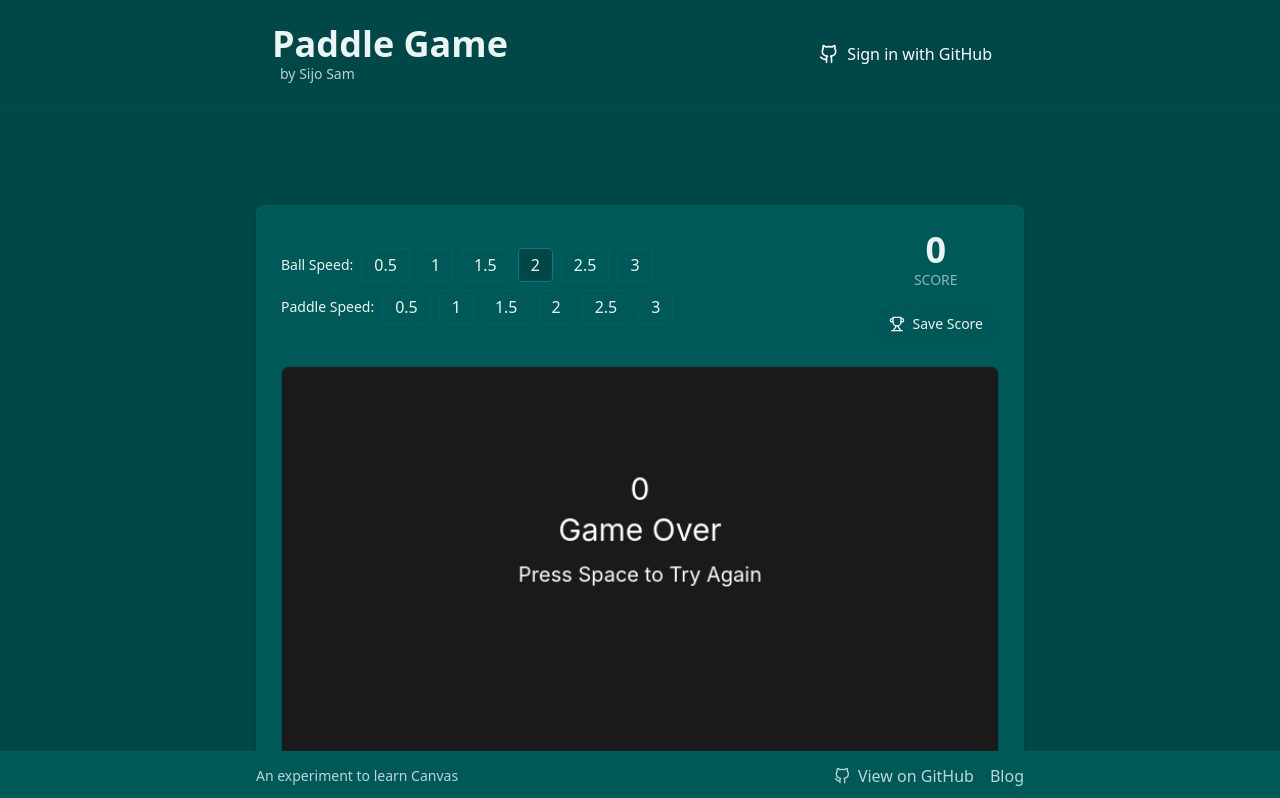
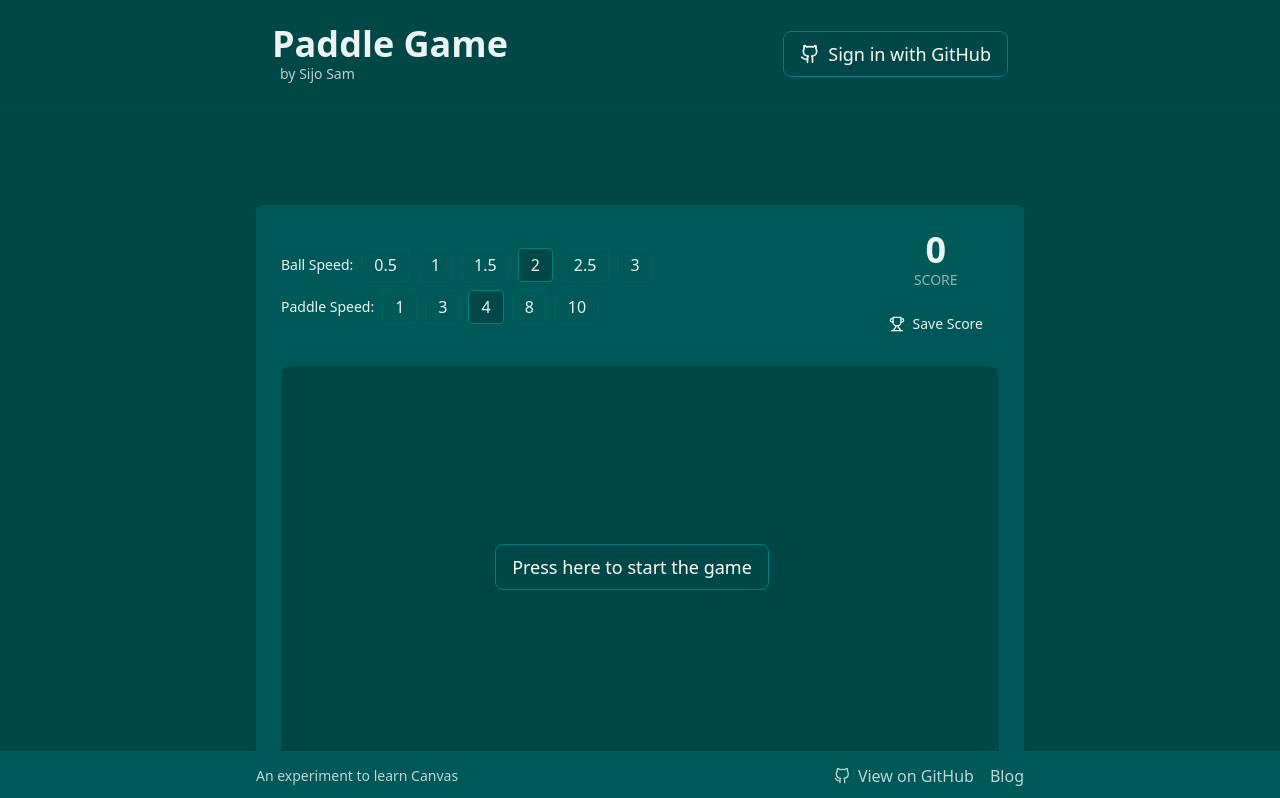
Before and after one commit to mrSamDev/sam-paddle-game, a React (Vite) app: page / in a window 1280 px wide. Shown: the top 798 px of the page. Built offline with nearby package versions, Linux system fonts and the light colour scheme.

Commit message:
update: atomic button

```diff
--- /dev/null
+++ b/src/components/atoms/button/base.tsx
@@ -0,0 +1,18 @@
+import React from "react";
+
+export interface BaseButtonProps extends React.ButtonHTMLAttributes<HTMLButtonElement> {
+  children: React.ReactNode;
+  className?: string;
+}
+
+export const BaseButton = ({ children, className = "", ...props }: BaseButtonProps) => {
+  return (
+    <button
+      className={`flex items-center justify-center gap-2 px-4 py-2 rounded-lg font-medium text-lg
+          transition-all hover:-translate-y-1 active:translate-y-0 active:scale-95 ${className}`}
+      {...props}
+    >
+      {children}
+    </button>
+  );
+};
--- /dev/null
+++ b/src/components/atoms/button/button.tsx
@@ -0,0 +1,24 @@
+import { LucideIcon } from "lucide-react";
+import { BaseButtonProps, BaseButton } from "./base";
+
+interface ButtonProps extends Omit<BaseButtonProps, "className"> {
+  icon?: LucideIcon;
+  variant?: "primary" | "secondary" | "outline";
+  fullWidth?: boolean;
+  className?: string;
+}
+
+export const Button = ({ children, icon: Icon, variant = "primary", fullWidth = false, className = "", ...props }: ButtonProps) => {
+  const variants = {
+    primary: "bg-main text-white hover:bg-main/90 border border-main",
+    secondary: "bg-gray-200 text-gray-800 hover:bg-gray-300 border border-transparent",
+    outline: "bg-transparent border border-main text-main hover:bg-main/10",
+  };
+
+  return (
+    <BaseButton className={`${variants[variant]} ${fullWidth ? "w-full" : "w-auto"} ${className}`} {...props}>
+      {Icon && <Icon className="w-5 h-5" />}
+      {children}
+    </BaseButton>
+  );
+};
--- a/src/components/atoms/login-button/index.tsx
+++ /dev/null
@@ -1,11 +0,0 @@
-import { Github } from "lucide-react";
-import clsx from "clsx";
-
-export const LoginButton = ({ onLogin, className = "" }: { onLogin: () => void; className?: string }) => {
-  return (
-    <button onClick={onLogin} className={clsx("w-full md:w-auto flex items-center justify-center gap-2 px-4 py-2 bg-main text-white rounded-lg hover:bg-main/90 transition-colors", className)}>
-      <Github className="w-5 h-5" />
-      Sign in with GitHub
-    </button>
-  );
-};
--- a/src/components/atoms/logout-button/index.tsx
+++ /dev/null
@@ -1,7 +0,0 @@
-import { LogOut } from "lucide-react";
-
-export const LogoutButton = ({ onClick }: { onClick: () => void }) => (
-  <button onClick={onClick} className="p-1.5 md:p-2 hover:bg-main/10 rounded-full" title="Logout">
-    <LogOut className="w-4 h-4 md:w-5 md:h-5 text-main/80" />
-  </button>
-);
--- /dev/null
+++ b/src/components/molecules/login-button/index.tsx
@@ -0,0 +1,17 @@
+import { Github } from "lucide-react";
+import { Button } from "../../atoms/button/button";
+import clsx from "clsx";
+import { useAuth } from "../../../hooks/use-auth";
+
+type LoginButtonProps = {
+  className?: string;
+};
+
+export const LoginButton = ({ className = "" }: LoginButtonProps) => {
+  const { login } = useAuth();
+  return (
+    <Button onClick={login} icon={Github} className={clsx(className)}>
+      Sign in with GitHub
+    </Button>
+  );
+};
--- /dev/null
+++ b/src/components/molecules/logout-button/index.tsx
@@ -0,0 +1,12 @@
+import { LogOut } from "lucide-react";
+import { Button } from "../../atoms/button/button";
+import { useAuth } from "../../../hooks/use-auth";
+
+export const LogoutButton = () => {
+  const { logout } = useAuth();
+  return (
+    <Button onClick={logout} icon={LogOut}>
+      Logout
+    </Button>
+  );
+};
--- a/src/components/molecules/user-info/index.tsx
+++ b/src/components/molecules/user-info/index.tsx
@@ -1,16 +1,15 @@
 import React from "react";
 import { Link } from "react-router";
 import { Avatar } from "../../atoms/avatar";
-import { LogoutButton } from "../../atoms/logout-button";
+import { LogoutButton } from "../logout-button";
 import { BareUser } from "../../../types/authentication";
 
 type UserInfoProps = {
   user?: BareUser;
   showLeaderBoardUrl: boolean;
-  onLogout: () => void;
 };
 
-export const UserInfo: React.FC<UserInfoProps> = ({ user, showLeaderBoardUrl, onLogout }) => (
+export const UserInfo: React.FC<UserInfoProps> = ({ user, showLeaderBoardUrl }) => (
   <div className="flex items-center gap-3 md:gap-4 md:ml-auto">
     <div className="text-center md:text-right">
       <p className="font-medium text-main text-sm md:text-base">{user?.githubUsername}</p>
@@ -22,6 +21,6 @@ export const UserInfo: React.FC<UserInfoProps> = ({ user, showLeaderBoardUrl, on
       )}
     </div>
     <Avatar size="md" src={user?.avatarUrl || ""} alt={user?.githubUsername || ""} />
-    <LogoutButton onClick={onLogout} />
+    <LogoutButton />
   </div>
 );
--- a/src/components/organisms/game-header/index.tsx
+++ b/src/components/organisms/game-header/index.tsx
@@ -16,7 +16,7 @@ export const Gameheader = (props: Props) => {
     <div className="flex justify-between items-center mb-6">
       <div className="space-y-2">
         <SelectorButtonGroup label="Ball Speed:" values={GAME_SETTINGS.BALL_SPEED_OPTIONS} selectedValue={speedMultiplier} onClick={handleSpeedChange} />
-        <SelectorButtonGroup label="Paddle Speed:" values={GAME_SETTINGS.BALL_SPEED_OPTIONS} selectedValue={paddleSpeedMultiplier} onClick={handlePaddleSpeedChange} />
+        <SelectorButtonGroup label="Paddle Speed:" values={GAME_SETTINGS.PADDLE_SPEED_OPTIONS} selectedValue={paddleSpeedMultiplier} onClick={handlePaddleSpeedChange} />
       </div>
 
       <ScoreDisplay currentScore={currentScore} />
--- a/src/components/organisms/game-scene/index.tsx
+++ b/src/components/organisms/game-scene/index.tsx
@@ -1,14 +1,22 @@
 import { forwardRef } from "react";
 import { GAME_SETTINGS } from "../../../data/config";
+import { Button } from "../../atoms/button/button";
 
 type Props = {
   className?: string;
+  isEnabled?: boolean;
 };
 
-export const GameScene = forwardRef<HTMLCanvasElement, Props>(({ className }, ref) => {
+export const GameScene = forwardRef<HTMLCanvasElement, Props>(({ className, isEnabled = false }, ref) => {
   return (
     <div className={`bg-main rounded-lg overflow-hidden border border-main/10 ${className || ""}`}>
-      <canvas tabIndex={0} ref={ref} width={GAME_SETTINGS.CANVAS.WIDTH} height={GAME_SETTINGS.CANVAS.HEIGHT} className="w-full" />
+      {!isEnabled ? (
+        <div style={{ width: GAME_SETTINGS.CANVAS.WIDTH, height: GAME_SETTINGS.CANVAS.HEIGHT }} className="items-center flex justify-center bg-main/50 hover:bg-main/70 transition-all p-4">
+          <Button>Press here to start the game</Button>
+        </div>
+      ) : (
+        <canvas tabIndex={0} ref={ref} width={GAME_SETTINGS.CANVAS.WIDTH} height={GAME_SETTINGS.CANVAS.HEIGHT} className="w-full" />
+      )}
     </div>
   );
 });
--- a/src/components/organisms/header/index.tsx
+++ b/src/components/organisms/header/index.tsx
@@ -1,13 +1,13 @@
 import { useLocation } from "react-router";
 import { UserInfo } from "../../molecules/user-info";
-import { LoginButton } from "../../atoms/login-button";
+import { LoginButton } from "../../molecules/login-button";
 import { CreatorInfo } from "../../atoms/creator-info";
 import { useAuth } from "../../../hooks/use-auth";
 import { useUser } from "../../../hooks/use-user";
 
 export function Header() {
   const location = useLocation();
-  const { token, logout, login } = useAuth();
+  const { token } = useAuth();
   const { data: user, isLoading } = useUser({ enabled: !!token });
 
   const isAuthentcatedUser = Boolean(!isLoading && user);
@@ -19,7 +19,7 @@ export function Header() {
         <div className="flex flex-col md:flex-row items-center gap-4">
           <CreatorInfo title="Paddle Game" creatorName="Sijo Sam" creatorUrl="https://github.com/mrSamDev" />
 
-          {isAuthentcatedUser ? <UserInfo user={user} showLeaderBoardUrl={showLeaderBoardurl} onLogout={logout} /> : <LoginButton className="md:ml-auto" onLogin={login} />}
+          {isAuthentcatedUser ? <UserInfo user={user} showLeaderBoardUrl={showLeaderBoardurl} /> : <LoginButton className="md:ml-auto" />}
         </div>
       </div>
     </header>
--- a/src/pages/game/index.tsx
+++ b/src/pages/game/index.tsx
@@ -16,10 +16,10 @@ const FRAME_TIME = 1000 / 60;
 const CanvasGame = () => {
   const canvasRef = useRef<HTMLCanvasElement>(null);
   const ctxRef = useRef<CanvasRenderingContext2D | null>(null);
-  // const [gameStatus, setGameStatus] = useState({
-  //   start: false,
-  //   isFirstTime: false,
-  // });
+  const [gameStatus, setGameStatus] = useState({
+    start: false,
+    isFirstTime: false,
+  });
   const [currentScore, setCurrentScore] = useState(0);
   const [speedMultiplier, setSpeedMultiplier] = useState(GAME_SETTINGS.INITIAL_BALL_SPEED);
   const [paddleSpeedMultiplier, setPaddleSpeedMultiplier] = useState(GAME_SETTINGS.BASE_PADDLE_SPEED);
@@ -338,8 +338,10 @@ const CanvasGame = () => {
     requestRef.current = requestAnimationFrame(updateGame);
   }, [createParticles, spawnPowerUp, applyPowerUp, updatePaddlePosition]);
 
+  const startGame = gameStatus.start;
+
   useEffect(() => {
-    if (!isMobile) {
+    if (!isMobile && startGame) {
       const canvas = canvasRef.current;
       if (canvas) ctxRef.current = canvas?.getContext("2d");
       lastFrameTimeRef.current = performance.now();
@@ -351,7 +353,7 @@ const CanvasGame = () => {
         cancelAnimationFrame(requestRef.current);
       }
     };
-  }, [updateGame, isMobile]);
+  }, [startGame, updateGame, isMobile]);
 
   useEffect(() => {
     window.addEventListener("keydown", handleKeyDown);
@@ -377,7 +379,7 @@ const CanvasGame = () => {
           handlePaddleSpeedChange={handlePaddleSpeedChange}
         />
 
-        <GameScene ref={canvasRef} />
+        <GameScene ref={canvasRef} isEnabled={startGame} />
 
         <GameInfo />
       </div>
```
